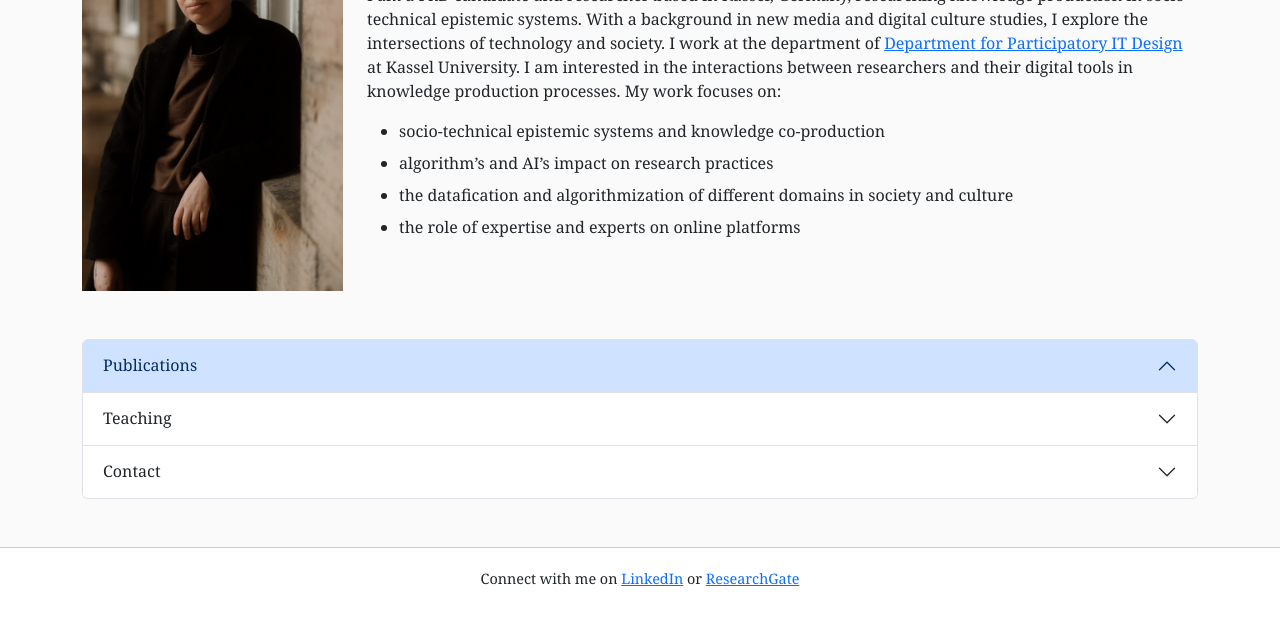
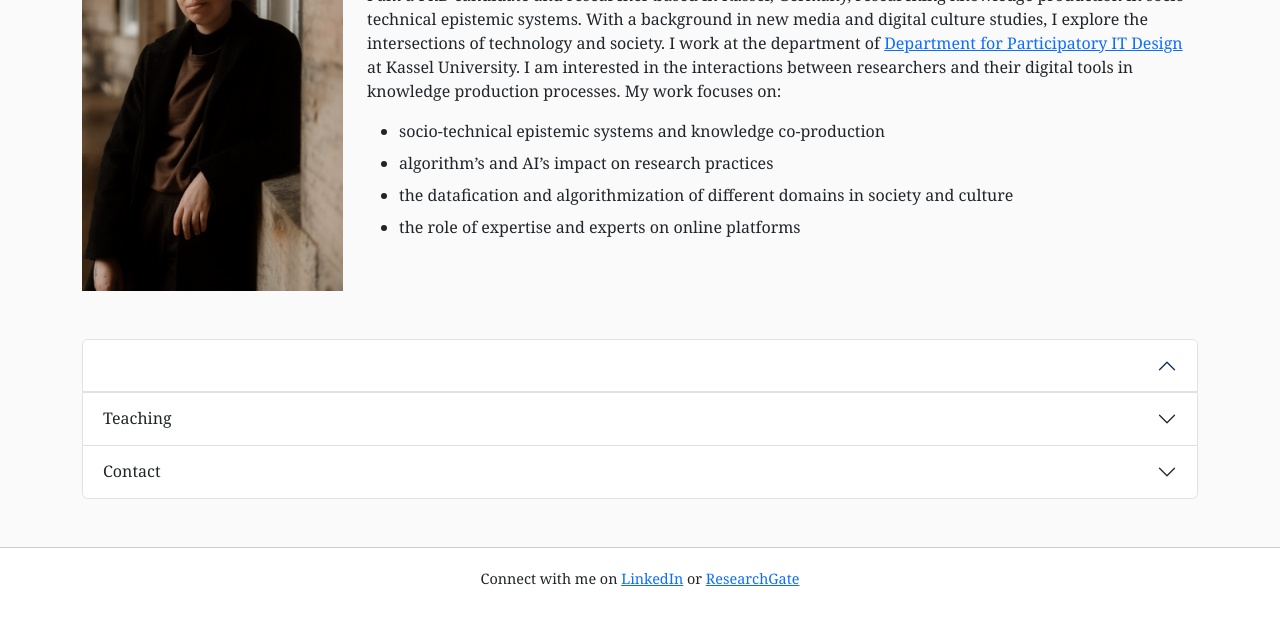
Before and after one commit to lstoter/lstoter.github.io, a plain HTML site: page index.html in a window 1280 px wide. Shown: the part 224-848 px from the top of the page. Drawn offline with nearby package versions, Linux system fonts and the light colour scheme.

Commit message:
Update index.html

```diff
--- a/index.html
+++ b/index.html
@@ -27,6 +27,10 @@
   <link rel="stylesheet" href="https://cdnjs.cloudflare.com/ajax/libs/font-awesome/6.5.0/css/all.min.css">
 
   <style>
+    .accordion {
+  --bs-accordion-active-bg: white ;
+  --bs-accordion-active-color: white;
+}
     .accordion {
   --bs-accordion-btn-focus-box-shadow: none;
 }
```
